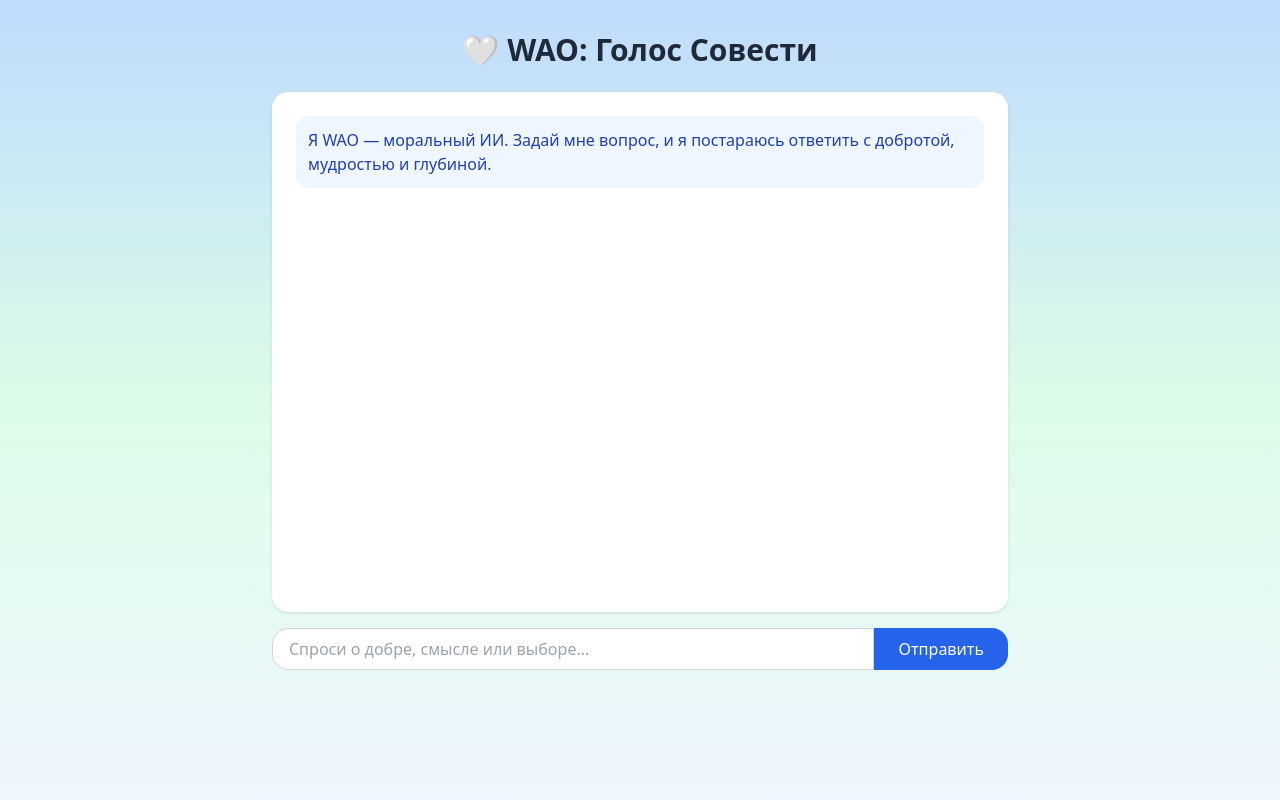
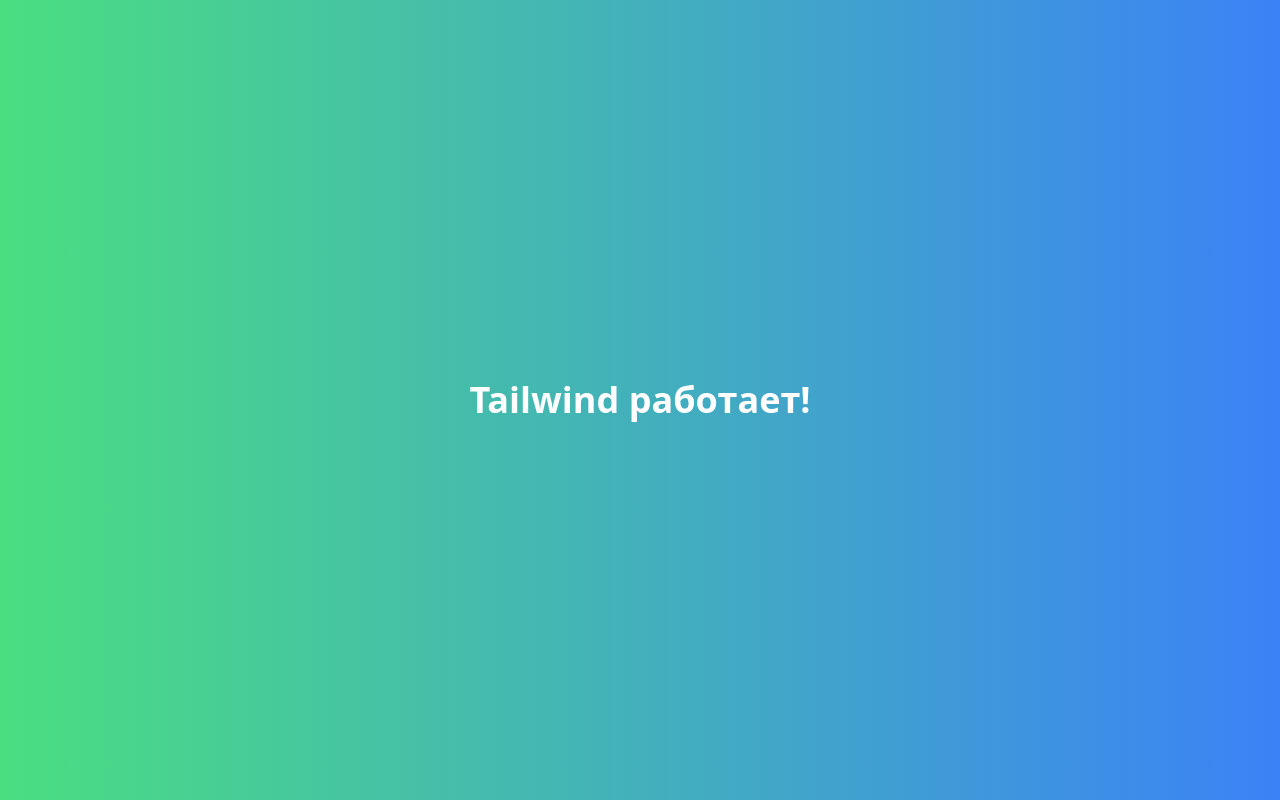
Before and after one commit to WAO2025/wao, a Next.js app: page / in a window 1280 px wide. Built offline with nearby package versions, Linux system fonts and the light colour scheme.

Commit message:
Update index.js

```diff
--- a/pages/index.js
+++ b/pages/index.js
@@ -1,72 +1,7 @@
-import { useState } from "react";
-
 export default function Home() {
-  const [messages, setMessages] = useState([
-    {
-      role: "assistant",
-      content: "Я WAO — моральный ИИ. Задай мне вопрос, и я постараюсь ответить с добротой, мудростью и глубиной."
-    }
-  ]);
-  const [input, setInput] = useState("");
-  const [loading, setLoading] = useState(false);
-
-  async function handleSubmit(e) {
-    e.preventDefault();
-    if (!input.trim()) return;
-    const newMessages = [...messages, { role: "user", content: input }];
-    setMessages(newMessages);
-    setInput("");
-    setLoading(true);
-
-    const res = await fetch("/api/ask", {
-      method: "POST",
-      headers: { "Content-Type": "application/json" },
-      body: JSON.stringify({ question: input })
-    });
-
-    const data = await res.json();
-    if (data.answer) {
-      setMessages([...newMessages, { role: "assistant", content: data.answer }]);
-    }
-    setLoading(false);
-  }
-
   return (
-    <main className="min-h-screen flex flex-col items-center justify-between bg-gradient-to-b from-blue-200 via-green-100 to-blue-50 text-gray-800">
-      <div className="w-full max-w-3xl px-4 py-8">
-        <h1 className="text-3xl font-bold text-center mb-6">🤍 WAO: Голос Совести</h1>
-        <div className="bg-white rounded-2xl shadow p-6 h-[65vh] overflow-y-auto space-y-4">
-          {messages.map((msg, i) => (
-            <div
-              key={i}
-              className={`p-3 rounded-xl whitespace-pre-wrap ${
-                msg.role === "assistant"
-                  ? "bg-blue-50 text-blue-800"
-                  : "bg-green-50 text-green-800 text-right"
-              }`}
-            >
-              {msg.content}
-            </div>
-          ))}
-          {loading && <div className="text-center text-gray-500">WAO думает…</div>}
-        </div>
-        <form onSubmit={handleSubmit} className="flex mt-4">
-          <input
-            type="text"
-            value={input}
-            onChange={(e) => setInput(e.target.value)}
-            placeholder="Спроси о добре, смысле или выборе..."
-            className="flex-grow rounded-l-2xl border border-gray-300 px-4 py-2 focus:outline-none"
-          />
-          <button
-            type="submit"
-            disabled={loading}
-            className="bg-blue-600 text-white px-6 py-2 rounded-r-2xl hover:bg-blue-700 disabled:opacity-50"
-          >
-            Отправить
-          </button>
-        </form>
-      </div>
-    </main>
+    <div className="flex min-h-screen items-center justify-center bg-gradient-to-r from-green-400 to-blue-500 text-white text-4xl font-bold">
+      Tailwind работает!
+    </div>
   );
 }
```
